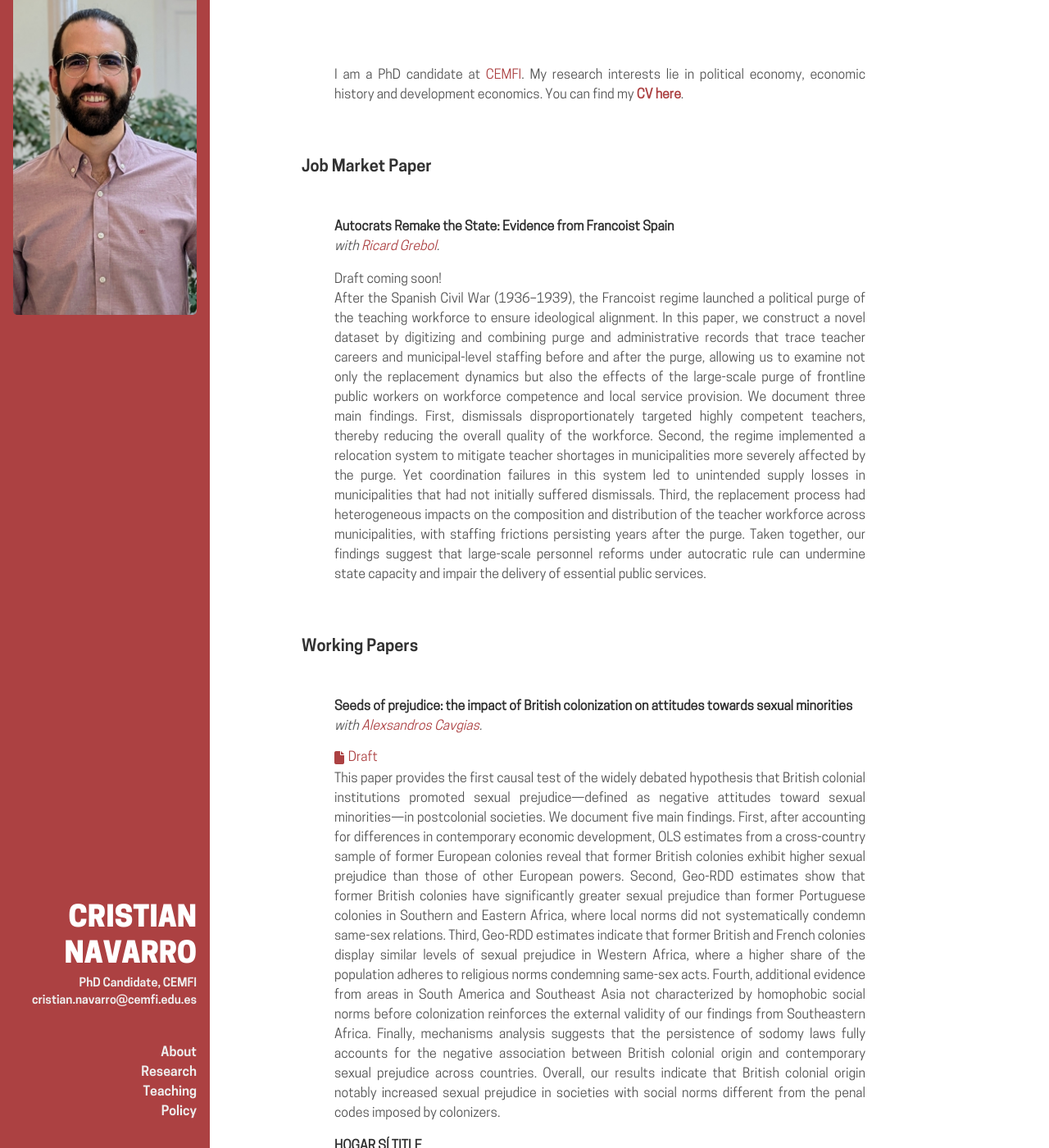
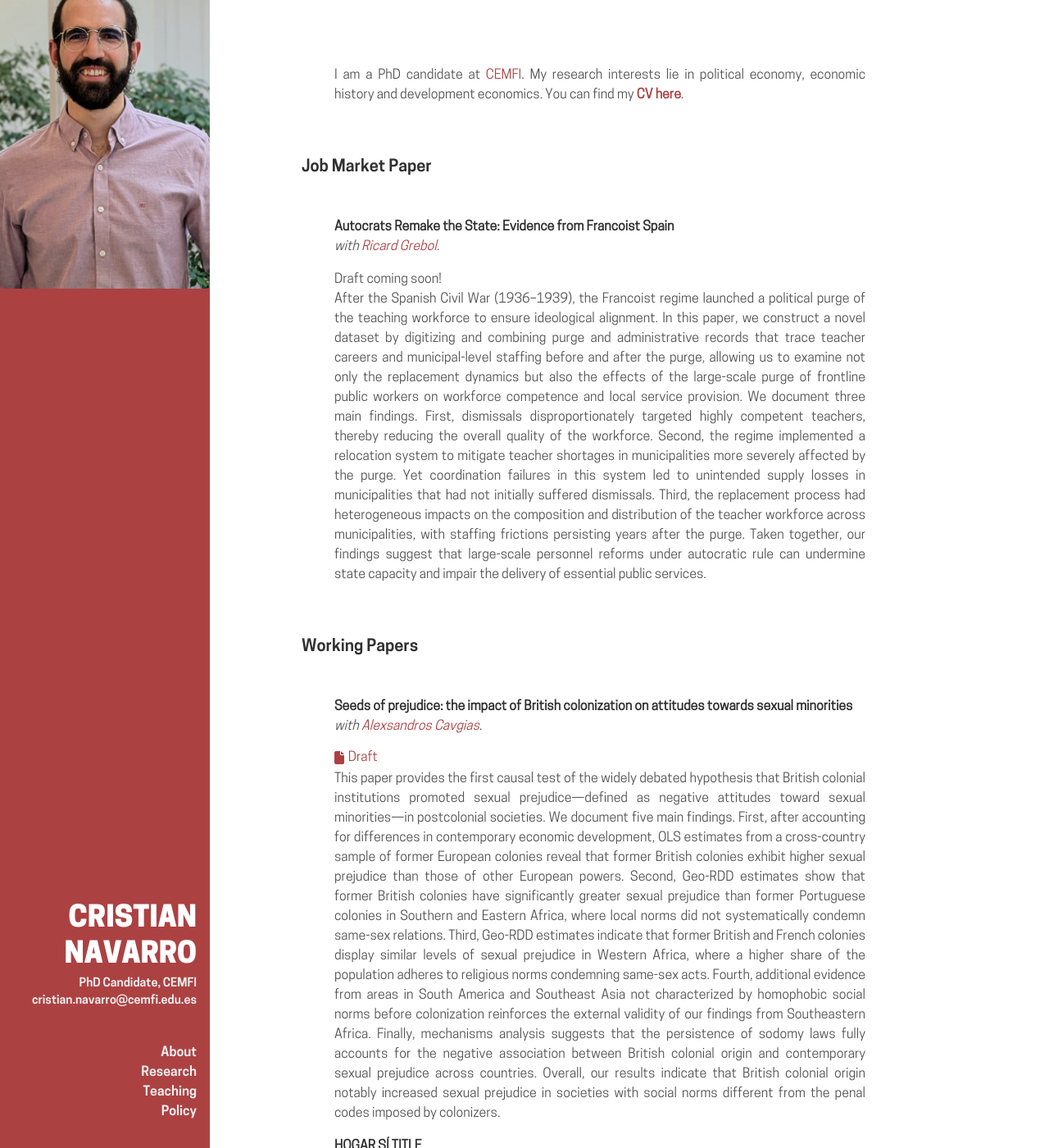
Before and after one commit to cnavarroserrano/cnavarroserrano.github.io, a Jekyll site: the page built from index.md, in a window 1280 px wide and 1400 px high. Shown: the whole window at 82% size. Built offline with Jekyll 4.4.1, drawn with Linux system fonts in a browser that asks for light colours; some web fonts are replaced.

Commit message:
Update sidebar.html

```diff
--- a/_includes/sidebar.html
+++ b/_includes/sidebar.html
@@ -1,13 +1,27 @@
 <style>
+  /* Make the sidebar edge-to-edge and clip to rounded corners (if any) */
+  .sidebar{
+    padding: 0 !important;       /* theme likely adds padding */
+    overflow: hidden;            /* so the image fills + respects border-radius */
+  }
+
+  /* Keep the inner wrapper clean */
   .sidebar-inner{
-    width: 100%;
-    padding: 0;          /* no gutter so the image can go edge-to-edge */
+    padding: 0 !important;
   }
+
+  /* Image: full bleed */
   .sidebar-photo{
+    display: block;              /* removes inline gap */
     width: 100%;
     height: 400px;
     object-fit: cover;
-    display: block;
+    margin: 0;                   /* be explicit */
+  }
+
+  /* Add padding only to the content below the image */
+  .sidebar-body{
+    padding: 16px 20px;          /* adjust to taste */
   }
 </style>
 
```
